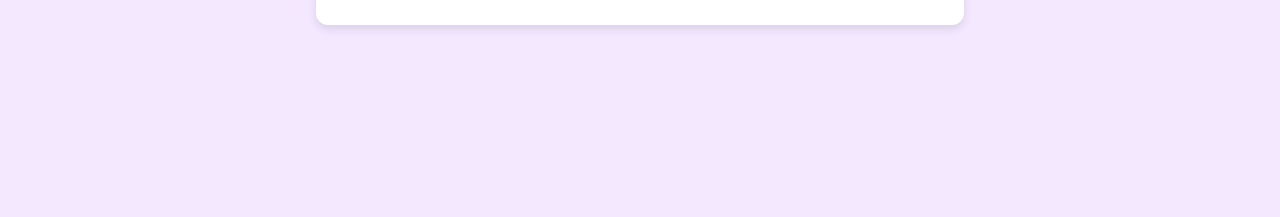
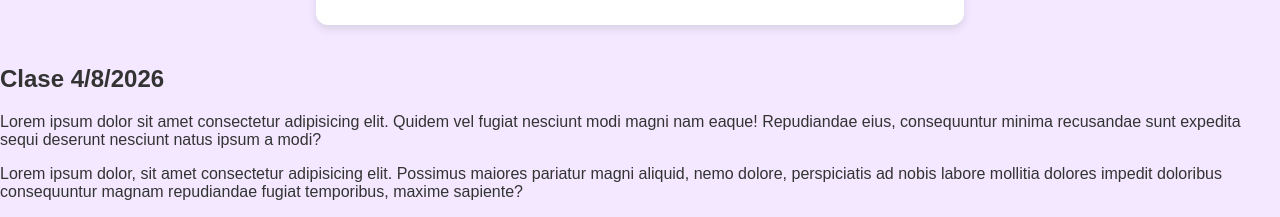
Before and after one commit to SILVIAGONZALEZ1/MiPrimerRepositorioTM, a plain HTML site: page index.html in a window 1280 px wide. Shown: the part 597-814 px from the top of the page. Drawn offline with Linux system fonts and the light colour scheme.

```diff
--- a/index.html
+++ b/index.html
@@ -15,5 +15,11 @@
         alt="Imagen de ejemplo"
       />
     </main>
+
+
+    <h2>Clase 4/8/2026</h2>
+    <p>Lorem ipsum dolor sit amet consectetur adipisicing elit. Quidem vel fugiat nesciunt modi magni nam eaque! Repudiandae eius, consequuntur minima recusandae sunt expedita sequi deserunt nesciunt natus ipsum a modi?</p>
+
+    <p>Lorem ipsum dolor, sit amet consectetur adipisicing elit. Possimus maiores pariatur magni aliquid, nemo dolore, perspiciatis ad nobis labore mollitia dolores impedit doloribus consequuntur magnam repudiandae fugiat temporibus, maxime sapiente?</p>
   </body>
 </html>
```
Also changed, not shown: 2 other files.
